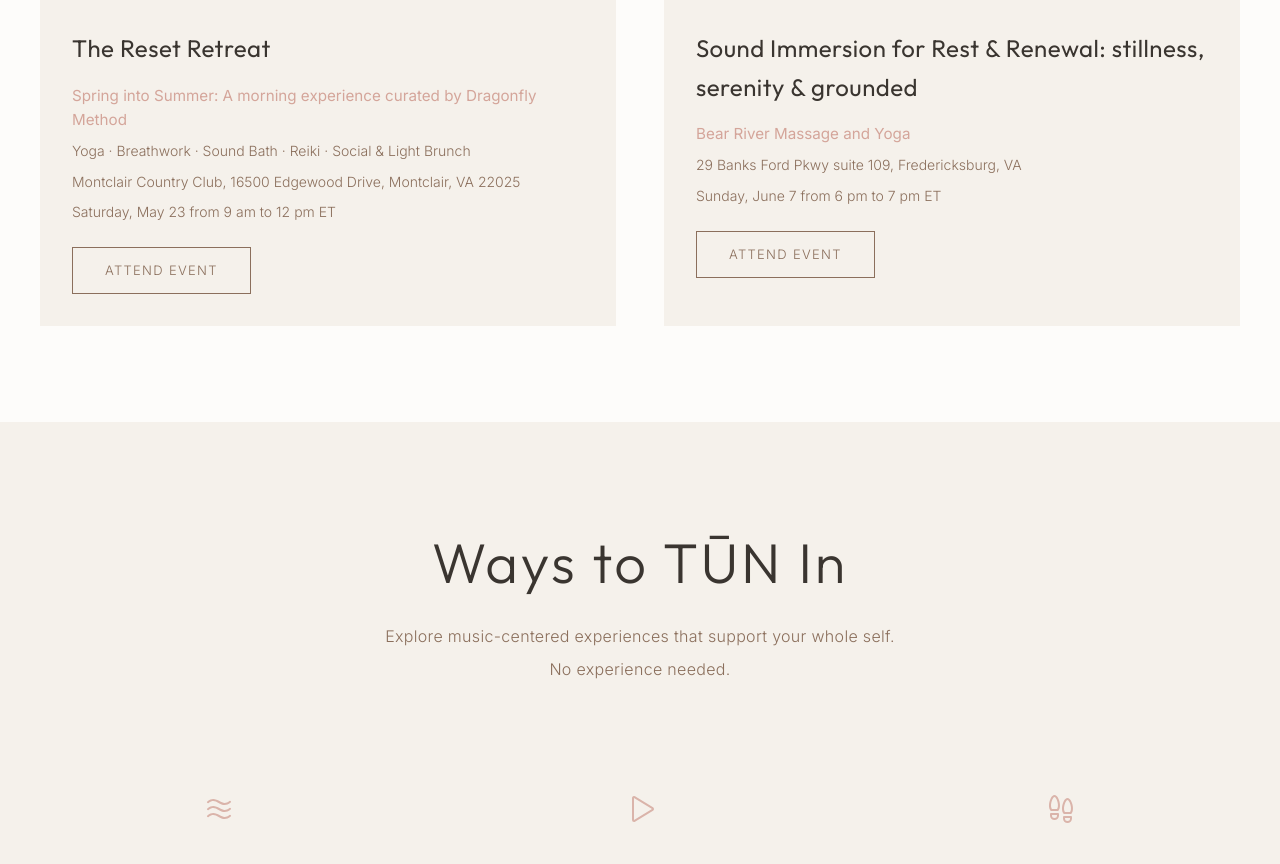
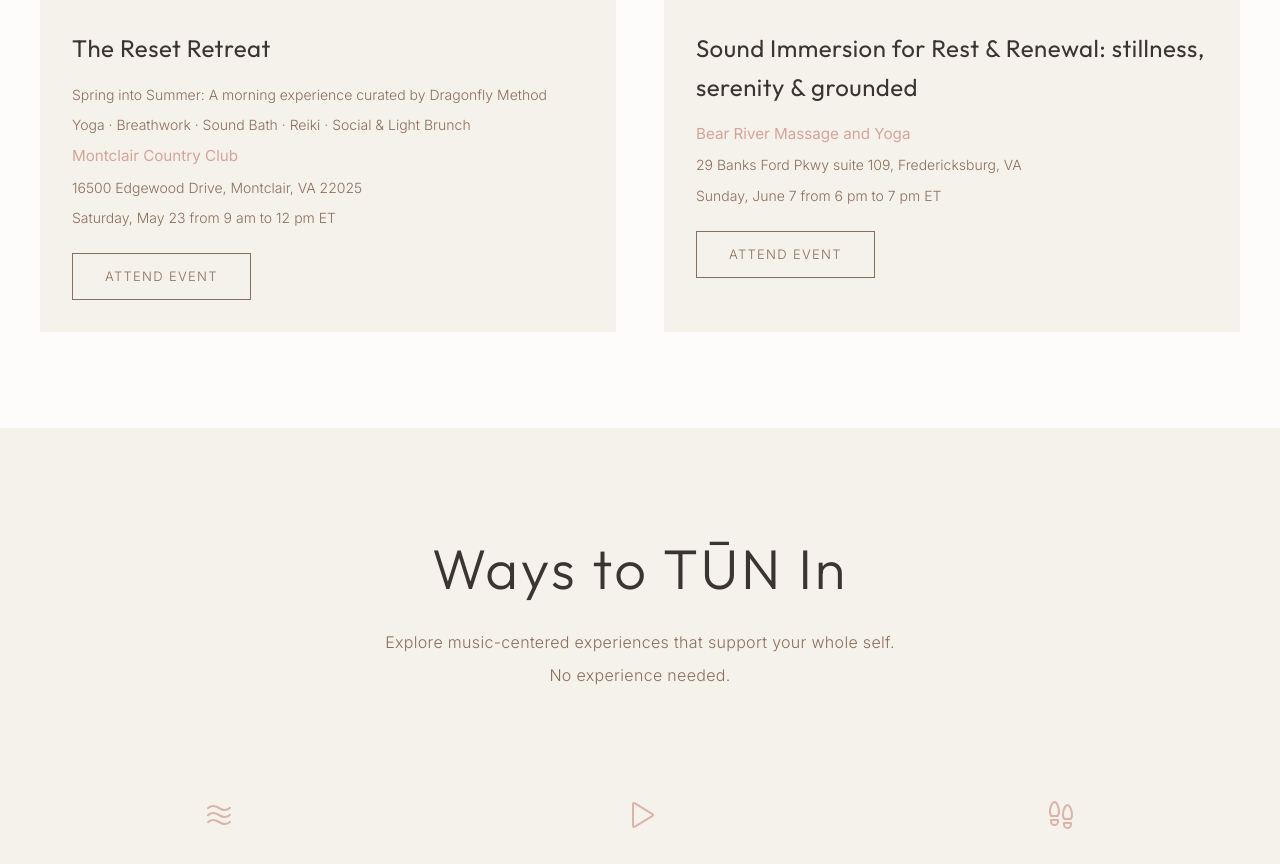
Before and after one commit to pglevy/tun, a website: page index.html in a window 1280 px wide. Shown: the part 1440-2304 px from the top of the page. Drawn offline with Linux system fonts and the light colour scheme.

Commit message:
event host styling

```diff
--- a/index.html
+++ b/index.html
@@ -679,9 +679,10 @@
         <img src="https://github.com/user-attachments/assets/4cb76323-4bf3-424d-9305-2b740b4eac3d" alt="The Reset Retreat poster" class="event-image">
         <div class="event-content">
           <h3 class="event-title">The Reset Retreat</h3>
-          <p class="event-host">Spring into Summer: A morning experience curated by Dragonfly Method</p>
+          <p class="event-location">Spring into Summer: A morning experience curated by Dragonfly Method</p>
           <p class="event-location">Yoga · Breathwork · Sound Bath · Reiki · Social &amp; Light Brunch</p>
-          <p class="event-location">Montclair Country Club, 16500 Edgewood Drive, Montclair, VA 22025</p>
+          <p class="event-host">Montclair Country Club</p>
+          <p class="event-location">16500 Edgewood Drive, Montclair, VA 22025</p>
           <p class="event-datetime">Saturday, May 23 from 9 am to 12 pm ET</p>
           <a href="https://www.dragonfly-method.com/offerings/the-reset-retreat" class="event-link" target="_blank" rel="noopener">Attend Event</a>
         </div>
```
